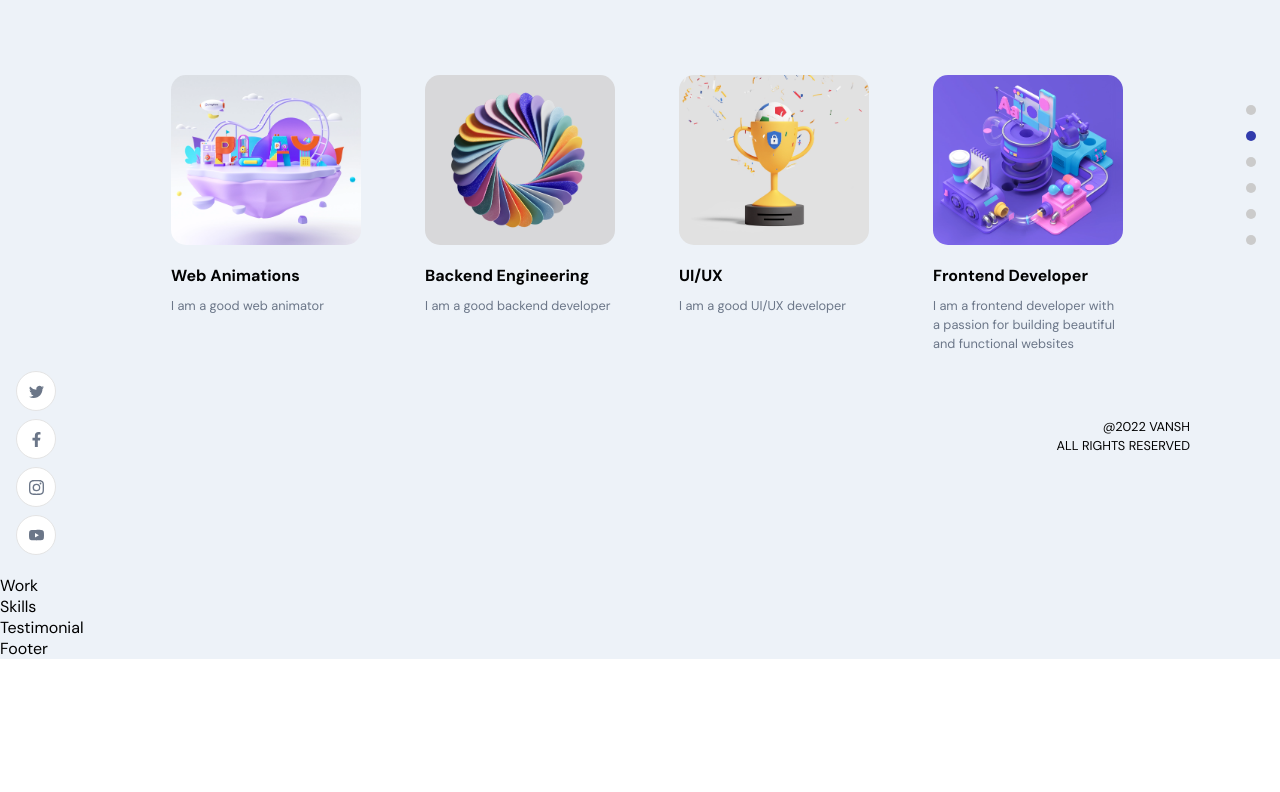
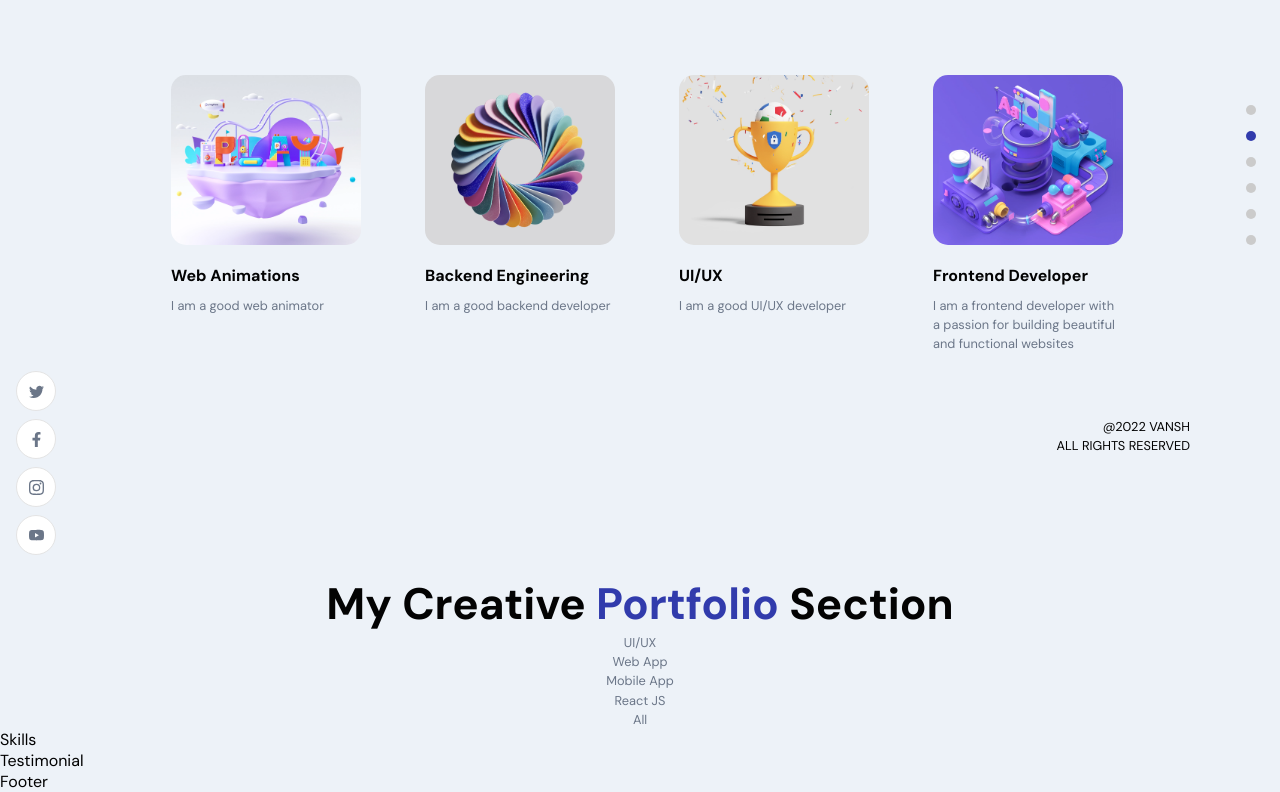
Before and after one commit to magovansh9/Portfolio, a React (Create React App) app in the folder frontend_react/: page / in a window 1280 px wide. Shown: the part 1025-1817 px from the top of the page. Before the commit the page ends 1684 px from the top, so only its background shows below. Built offline with nearby package versions, Linux system fonts and the light colour scheme.

Commit message:
Finished some of Work Component

```diff
--- a/frontend_react/src/container/Work/Work.jsx
+++ b/frontend_react/src/container/Work/Work.jsx
@@ -1,8 +1,68 @@
-import React from "react";
+import React, { useState, useEffect } from "react";
+import { AiFillEye, AiFillGithub } from "react-icons/ai";
+import { motion } from "framer-motion";
+
+import { AppWrap } from "../../wrapper";
+import { urlFor, client } from "../../client";
 
 import "./Work.scss";
 const Work = () => {
-  return <div>Work</div>;
+  const [activeFilter, setActiveFilter] = useState("All");
+  const [animateCard, setAnimateCard] = useState({ y: 0, opacity: 1 });
+  const [works, setWorks] = useState([]);
+  const [filterWork, setFilterWork] = useState([]);
+
+  // useEffect(() => {
+  //   const query = '*[_type== "works"]';
+
+  //   client.fetch(query).then((data) => {
+  //     setWorks(data);
+  //     setFilterWork(data);
+  //   });
+
+  //   return () => {
+  //     second;
+  //   };
+  // }, [third]);
+
+  const handleWorkFilter = (item) => {};
+  return (
+    <>
+      <h2 className='head-text'>
+        My Creative <span>Portfolio</span> section <br />
+      </h2>
+
+      <div className='app__work-filter'>
+        {["UI/UX", "Web App", "Mobile App", "React JS", "All"].map(
+          (item, index) => (
+            <div
+              key={index}
+              onClick={() => handleWorkFilter(item)}
+              className={`app__work-filter-item app__flex p-text ${
+                activeFilter === item ? "item-active" : ""
+              }`}
+            >
+              {item}
+            </div>
+          )
+        )}
+      </div>
+
+      <motion.div
+        animate={animateCard}
+        transition={{ duration: 0.5, delayChildren: 0.5 }}
+        className='app__work-portfolio'
+      >
+        {filterWork.map((work, index) => (
+          <div className='app__work-item app__flex' key={index}>
+            <div className='app__work-img app__flex'>
+              <img src={work.imgUrl} alt={work.name} />
+            </div>
+          </div>
+        ))}
+      </motion.div>
+    </>
+  );
 };
 
 export default Work;
```
